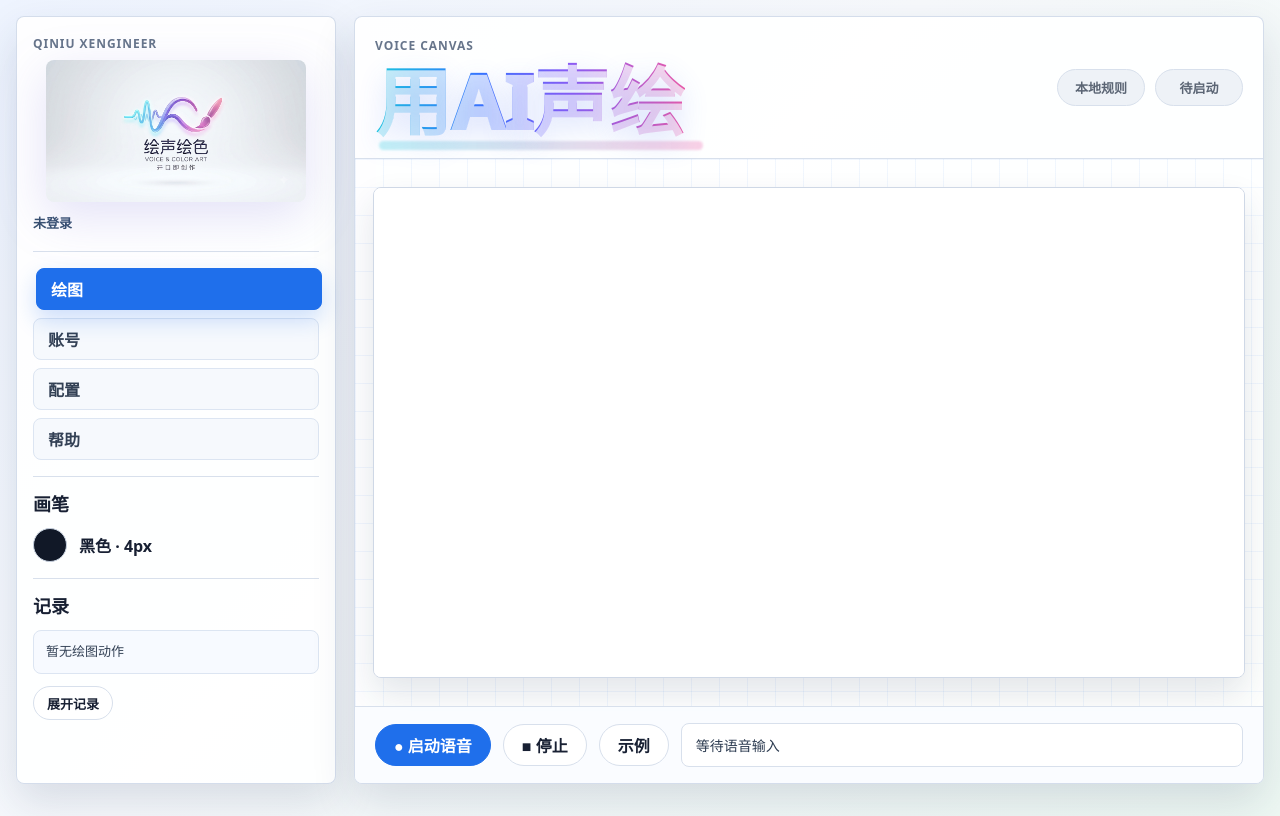
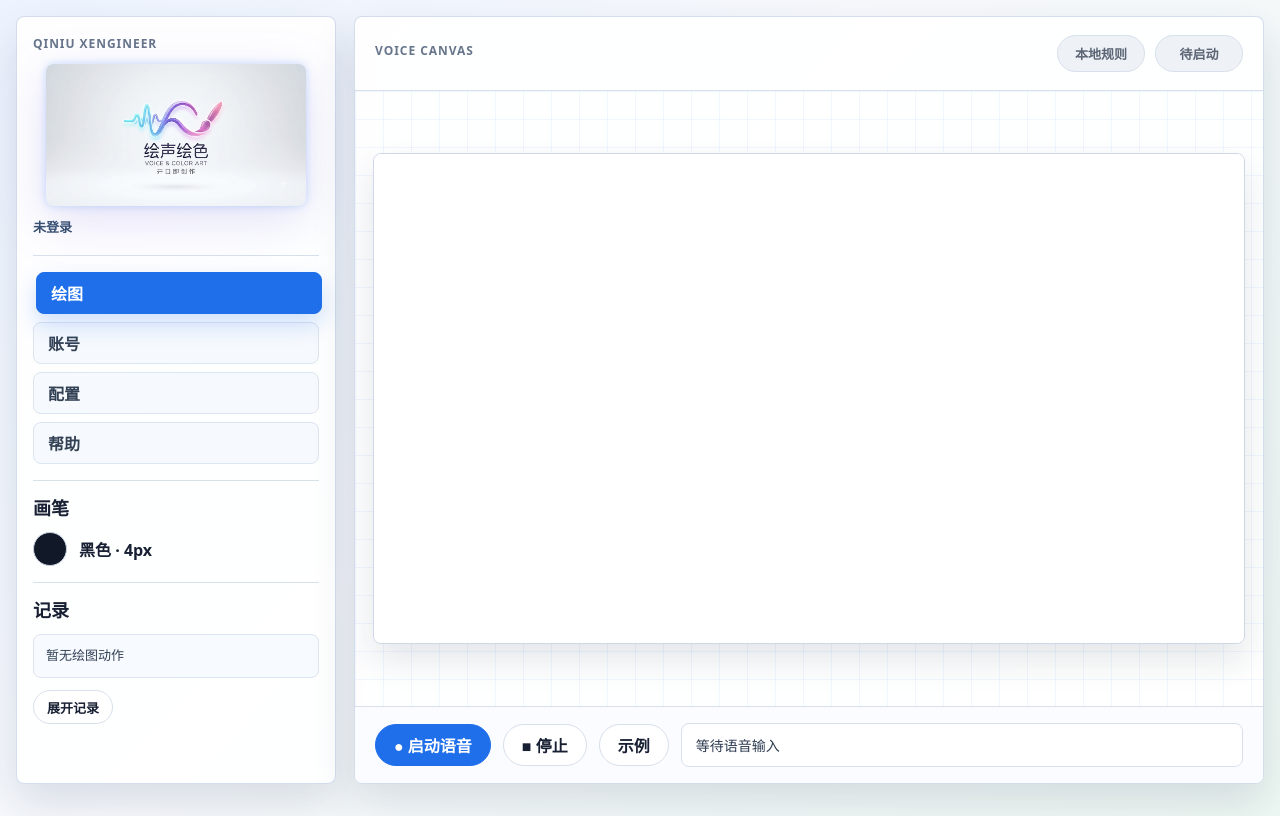
Before and after one commit to zable-star/ai-, a plain HTML site: page frontend/index.html in a window 1280 px wide. Drawn offline with Linux system fonts and the light colour scheme.

Commit message:
style: add logo glow and simplify header

```diff
--- a/frontend/app.js
+++ b/frontend/app.js
@@ -534,6 +534,7 @@
   function initBrowserApp() {
     const canvas = document.getElementById("drawingCanvas");
     const ctx = canvas.getContext("2d");
+    const brandLogo = document.getElementById("brandLogo");
     const statusPill = document.getElementById("statusPill");
     const modelPill = document.getElementById("modelPill");
     const heardText = document.getElementById("heardText");
@@ -571,6 +572,8 @@
       statusPill.textContent = text;
       statusPill.classList.toggle("listening", kind === "listening");
       statusPill.classList.toggle("error", kind === "error");
+      brandLogo?.classList.toggle("listening-mode", kind === "listening");
+      brandLogo?.classList.toggle("error-mode", kind === "error");
     }
 
     function speak(text) {
--- a/frontend/index.html
+++ b/frontend/index.html
@@ -11,7 +11,9 @@
       <aside class="left-nav" aria-label="应用导航">
         <div class="brand-block">
           <p class="eyebrow">Qiniu XEngineer</p>
-          <img class="brand-logo" src="./assets/voice-color-logo.png" alt="绘声绘色 Voice & Color Art" />
+          <div class="brand-container">
+            <img id="brandLogo" class="brand-logo brand-logo-img" src="./assets/voice-color-logo.png" alt="绘声绘色 Voice & Color Art" />
+          </div>
           <p id="userSummary" class="user-summary">未登录</p>
         </div>
 
@@ -42,7 +44,6 @@
           <header class="topbar">
             <div>
               <p class="eyebrow">Voice Canvas</p>
-              <h2 class="art-title">用AI声绘</h2>
             </div>
             <div class="topbar-actions">
               <div class="model-pill" id="modelPill">本地规则</div>
--- a/frontend/styles.css
+++ b/frontend/styles.css
@@ -66,6 +66,13 @@ button {
   border-bottom: 1px solid var(--line);
 }
 
+.brand-container {
+  display: flex;
+  align-items: center;
+  justify-content: center;
+  gap: 12px;
+}
+
 .brand-logo {
   display: block;
   width: 100%;
@@ -73,7 +80,45 @@ button {
   height: auto;
   margin: 4px auto 0;
   border-radius: 8px;
-  filter: drop-shadow(0 14px 24px rgba(108, 93, 211, 0.18));
+  filter:
+    drop-shadow(0 0 4px rgba(59, 130, 246, 0.28))
+    drop-shadow(0 14px 24px rgba(108, 93, 211, 0.18));
+  transition:
+    filter 0.3s ease,
+    transform 0.3s ease;
+}
+
+.brand-container:hover .brand-logo {
+  filter:
+    drop-shadow(0 0 12px rgba(59, 130, 246, 0.45))
+    drop-shadow(0 0 18px rgba(236, 72, 153, 0.32))
+    drop-shadow(0 16px 28px rgba(108, 93, 211, 0.2));
+  transform: scale(1.05);
+}
+
+.brand-logo.listening-mode {
+  animation: aiPulse 1.5s infinite alternate;
+}
+
+.brand-logo.error-mode {
+  filter:
+    drop-shadow(0 0 9px rgba(194, 65, 56, 0.42))
+    drop-shadow(0 14px 24px rgba(108, 93, 211, 0.16));
+}
+
+@keyframes aiPulse {
+  0% {
+    filter:
+      drop-shadow(0 0 4px rgba(59, 130, 246, 0.4))
+      drop-shadow(0 14px 24px rgba(108, 93, 211, 0.18));
+    transform: scale(1);
+  }
+  100% {
+    filter:
+      drop-shadow(0 0 15px rgba(236, 72, 153, 0.8))
+      drop-shadow(0 0 22px rgba(59, 130, 246, 0.34));
+    transform: scale(1.03);
+  }
 }
 
 .eyebrow {
@@ -257,39 +302,6 @@ p {
   gap: 16px;
   padding: 18px 20px;
   border-bottom: 1px solid var(--line);
-}
-
-.topbar h2 {
-  font-size: clamp(24px, 3vw, 36px);
-}
-
-.art-title {
-  width: fit-content;
-  color: transparent;
-  background:
-    linear-gradient(90deg, #18c8df 0%, #3775ff 34%, #8b5cf6 62%, #ee5aa6 100%);
-  -webkit-background-clip: text;
-  background-clip: text;
-  font-size: clamp(38px, 6vw, 76px) !important;
-  font-weight: 950;
-  line-height: 1.02;
-  letter-spacing: 0;
-  position: relative;
-  text-shadow:
-    0 10px 28px rgba(69, 103, 240, 0.2),
-    0 2px 0 rgba(255, 255, 255, 0.75);
-}
-
-.art-title::after {
-  content: "";
-  position: absolute;
-  left: 4px;
-  right: -18px;
-  bottom: -10px;
-  height: 9px;
-  border-radius: 999px;
-  background: linear-gradient(90deg, rgba(24, 200, 223, 0.26), rgba(238, 90, 166, 0.28));
-  filter: blur(1px);
 }
 
 .topbar-actions {
```
